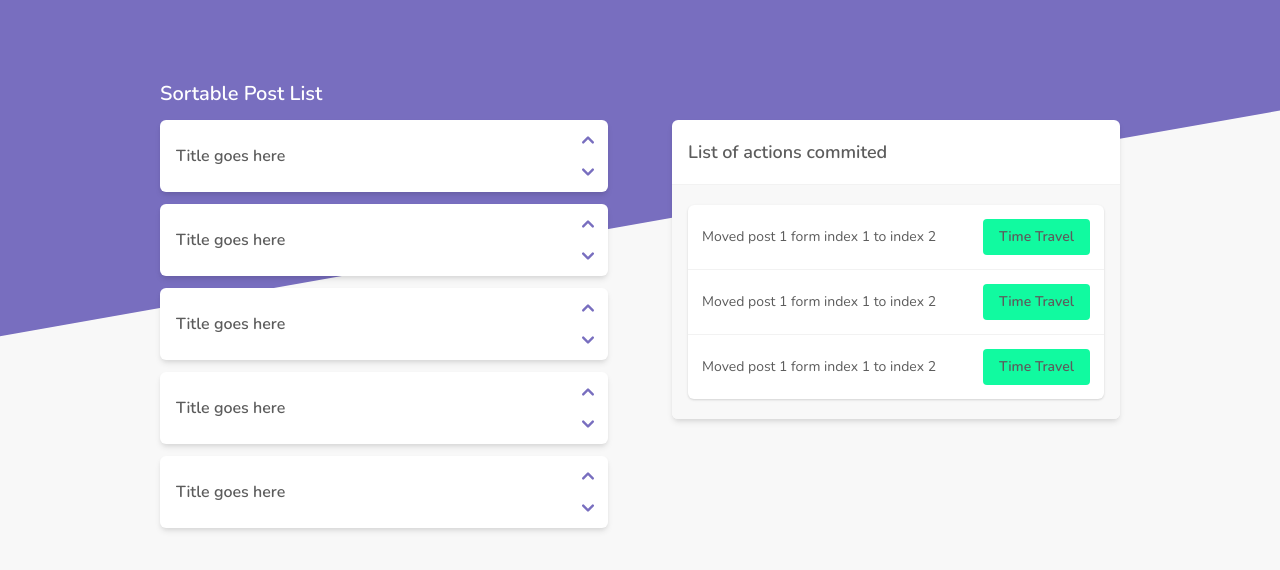
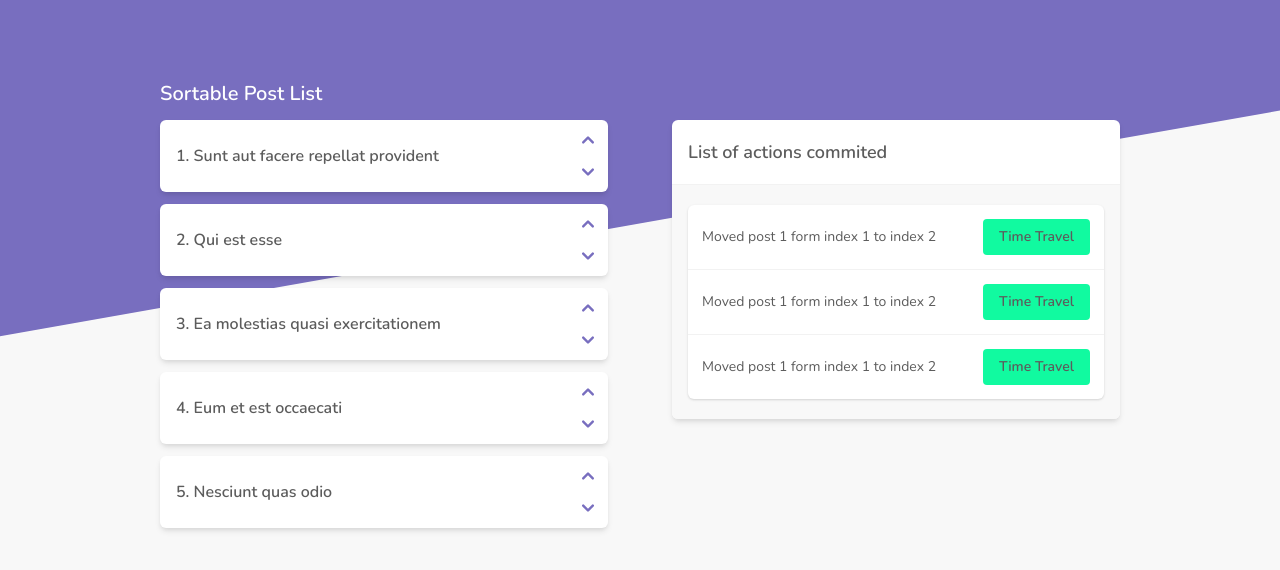
Before and after one commit to ru1x89/time-travel, a Vue app: page / in a window 1280 px wide. Shown: the top 570 px of the page. Built offline with nearby package versions, Linux system fonts and the light colour scheme.

Commit message:
Add fake list of posts / add .env file

```diff
--- a/src/components/Action.vue
+++ b/src/components/Action.vue
@@ -2,9 +2,7 @@
   <div class="p-3.5">
     <div class="flex">
       <div class="flex items-center flex-grow">
-        <div class="mr-2 text-sm">
-          Moved post 1 form index 1 to index 2
-        </div>
+        <div class="mr-2 text-sm">Moved post 1 form index 1 to index 2</div>
       </div>
 
       <div class="flex items-center">
@@ -17,7 +15,7 @@
 </template>
 
 <script>
-import Button from "@/components/utilities/Button";
+import Button from '@/components/utilities/Button'
 
 export default {
   name: 'Action',
--- a/src/components/ActionsContainer.vue
+++ b/src/components/ActionsContainer.vue
@@ -1,8 +1,6 @@
 <template>
   <Card>
-    <template #card-header>
-      List of actions commited
-    </template>
+    <template #card-header> List of actions commited </template>
 
     <template #card-body>
       <div class="bg-white shadow overflow-hidden rounded-md">
--- a/src/components/Post.vue
+++ b/src/components/Post.vue
@@ -13,7 +13,9 @@
   >
     <div class="flex w-full">
       <div class="mx-2 flex flex-1 items-center">
-        <div class="text-gray-700 font-semibold truncate">Title goes here</div>
+        <div class="text-gray-700 font-semibold truncate">
+          {{ item.id }}. {{ item.title }}
+        </div>
       </div>
 
       <div class="flex flex-col">
@@ -95,6 +97,10 @@
 export default {
   name: 'Post',
 
-  components: {},
+  props: {
+    item: Object,
+    index: Number,
+    itemLength: Number,
+  },
 }
 </script>
--- a/src/components/PostsContainer.vue
+++ b/src/components/PostsContainer.vue
@@ -3,11 +3,13 @@
     <div class="mb-3 text-xl font-semibold text-white">Sortable Post List</div>
 
     <div class="space-y-3">
-      <Post />
-      <Post />
-      <Post />
-      <Post />
-      <Post />
+      <Post
+        v-for="(post, index) in posts"
+        :item="post"
+        :index="index"
+        :item-length="posts.length"
+        :key="post.id"
+      />
     </div>
   </div>
 </template>
@@ -21,5 +23,42 @@ export default {
   components: {
     Post,
   },
+
+  data() {
+    return {
+      posts: [
+        {
+          userId: 1,
+          id: 1,
+          title: 'Sunt aut facere repellat provident',
+          body: 'quia et suscipitsunt rem eveniet architecto',
+        },
+        {
+          userId: 1,
+          id: 2,
+          title: 'Qui est esse',
+          body: 'est rerum temporequi neque nisi nulla',
+        },
+        {
+          userId: 1,
+          id: 3,
+          title: 'Ea molestias quasi exercitationem',
+          body: 'et iusto sedlabore et velit aut',
+        },
+        {
+          userId: 1,
+          id: 4,
+          title: 'Eum et est occaecati',
+          body: 'ullam et saepevoluptatem rerum illo velit',
+        },
+        {
+          userId: 1,
+          id: 5,
+          title: 'Nesciunt quas odio',
+          body: 'repudiandae veniam quaerataut tenetur',
+        },
+      ],
+    }
+  },
 }
 </script>
```
Also changed, not shown: src/components/utilities/Button.vue (+15 -3 lines), src/components/utilities/Card.vue (+7 -1 lines), 2 other files (tests, documents, lock files or other folders).
